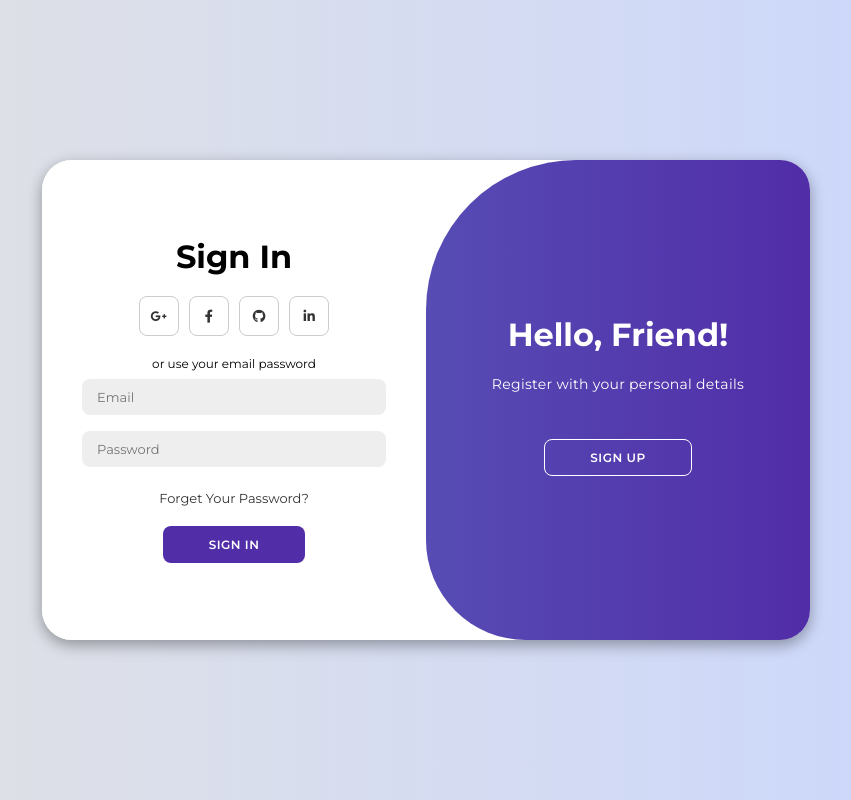
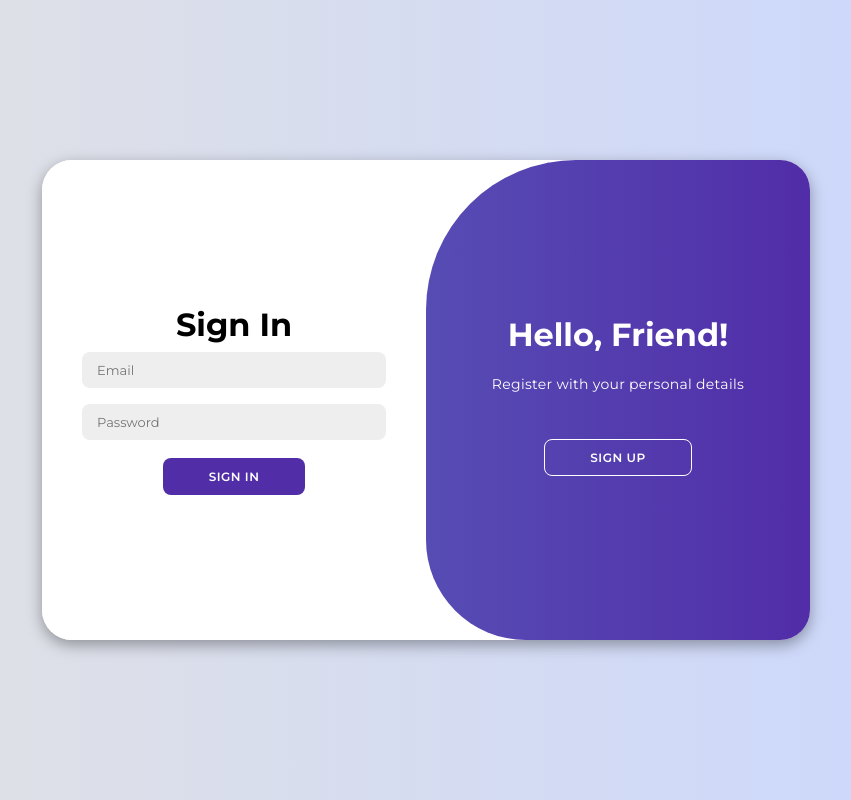
Before and after one commit to Vishnumaragan/git-tutorial, a plain HTML site: page auth-ui/login.html in a window 1280 px wide. Shown: the whole page, without its empty margins (214-1065 px from the left). Drawn offline with Linux system fonts and the light colour scheme.

Commit message:
Removed the social icons

```diff
--- a/auth-ui/login.html
+++ b/auth-ui/login.html
@@ -17,18 +17,8 @@
     <div class="form-container sign-in">
         <form>
             <h1>Sign In</h1>
-
-            <div class="social-icons">
-                <a href="#" class="icon"><i class="fa-brands fa-google-plus-g"></i></a>
-                <a href="#" class="icon"><i class="fa-brands fa-facebook-f"></i></a>
-                <a href="#" class="icon"><i class="fa-brands fa-github"></i></a>
-                <a href="#" class="icon"><i class="fa-brands fa-linkedin-in"></i></a>
-            </div>
-
-            <span>or use your email password</span>
             <input type="email" placeholder="Email">
             <input type="password" placeholder="Password">
-            <a href="#">Forget Your Password?</a>
             <button type="button">Sign In</button>
         </form>
     </div>
```
Also changed, not shown: Index.html (+1 -1 lines), auth-ui/signup.html (+0 -9 lines).
